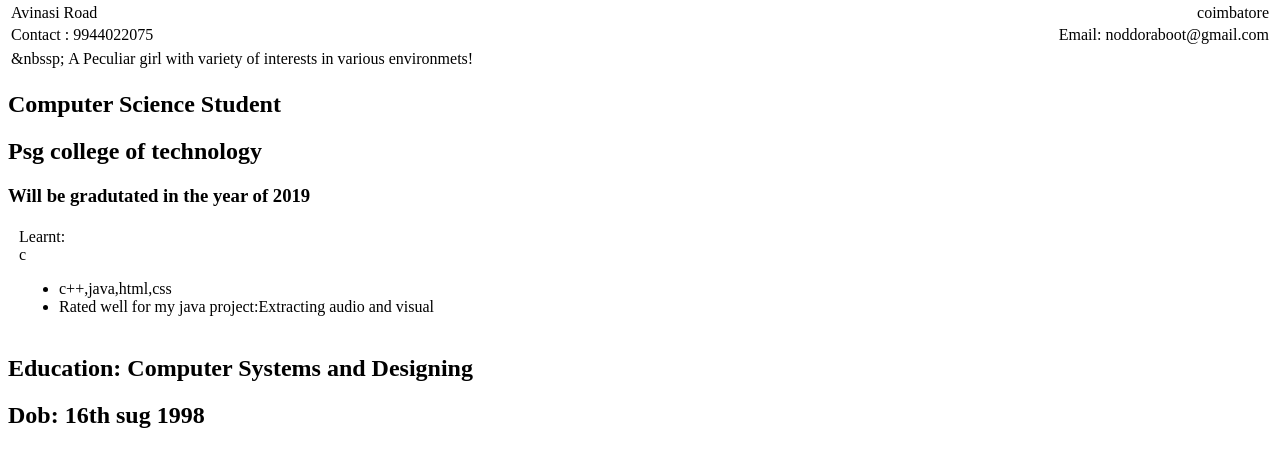
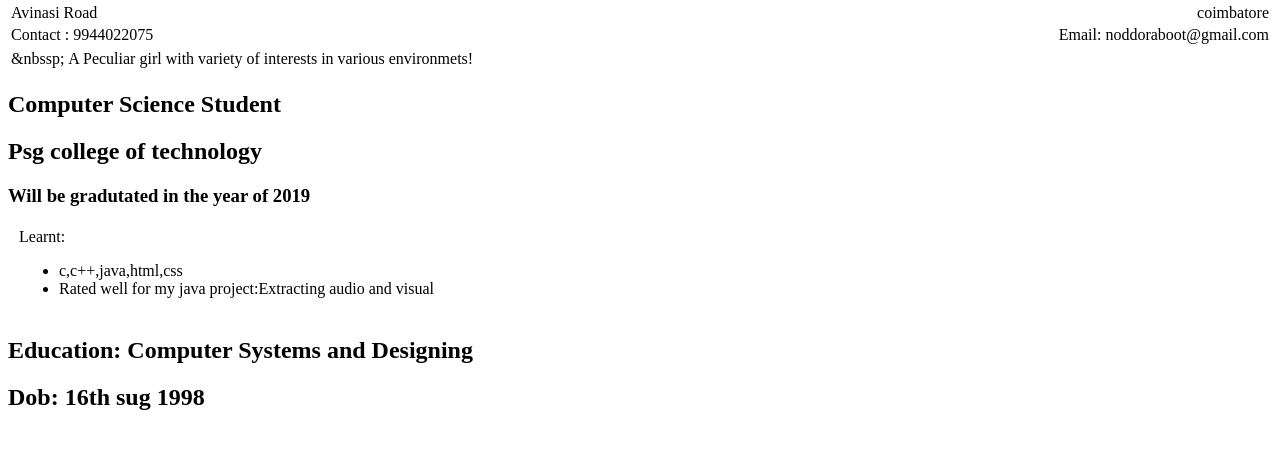
Before and after one commit to DurkaMuthumalai/DurkaMuthumalai.github.io, a plain HTML site: page index.html in a window 1280 px wide. Shown: the part 105-572 px from the top of the page. Drawn offline with Linux system fonts and the light colour scheme.

Commit message:
meaningful

```diff
--- a/index.html
+++ b/index.html
@@ -18,8 +18,8 @@
 <h3>Will be gradutated in the year of 2019</h3>
 <table><tr><td>&nbsp;</td>
 		<td>Learnt:<br>
-		c<ul><li>
-				c++,java,html,css</li>
+		<ul><li>
+				c,c++,java,html,css</li>
 			<li>Rated well for my java project:Extracting audio and visual</li></ul></td></tr></table>
 <H2>Education: Computer Systems and Designing</h2>
 <h2>Dob: 16th sug 1998</h2>
```
